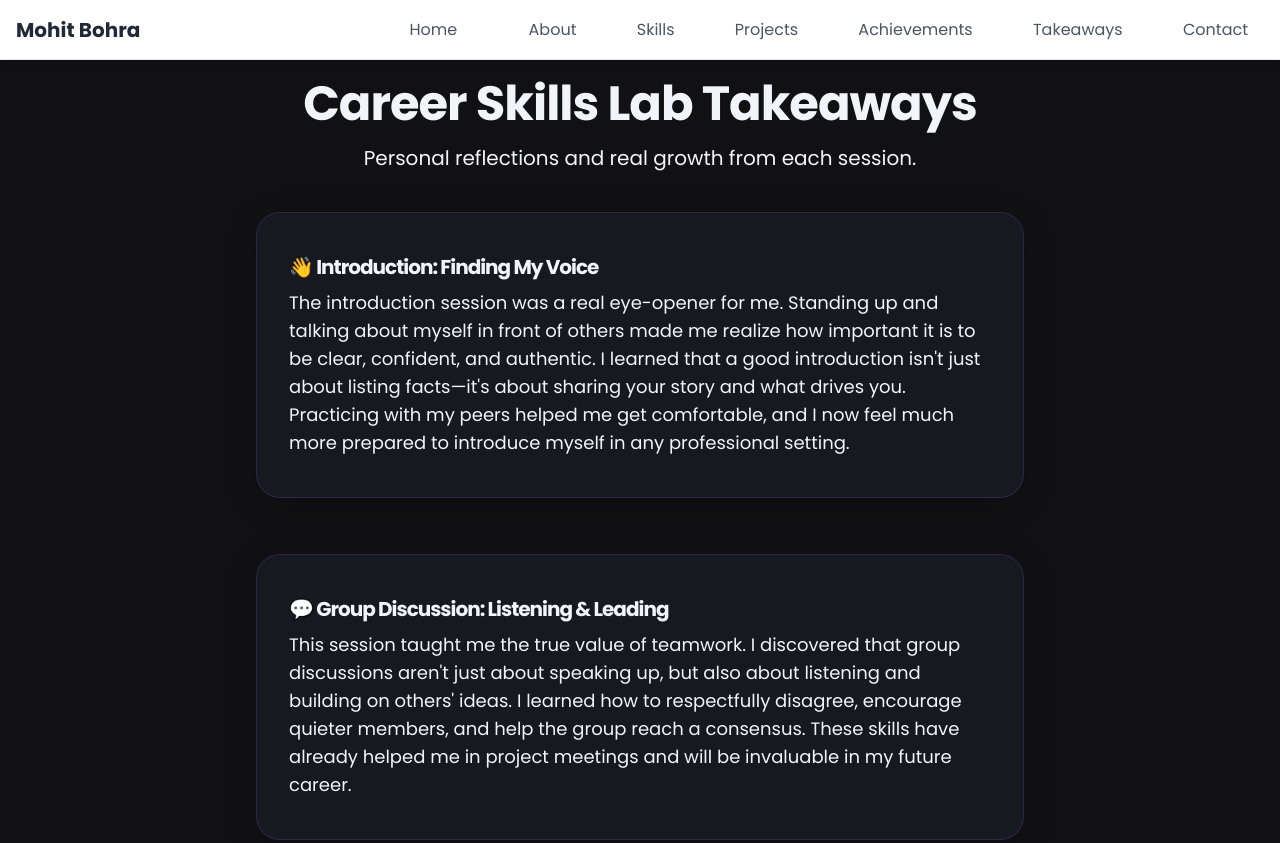
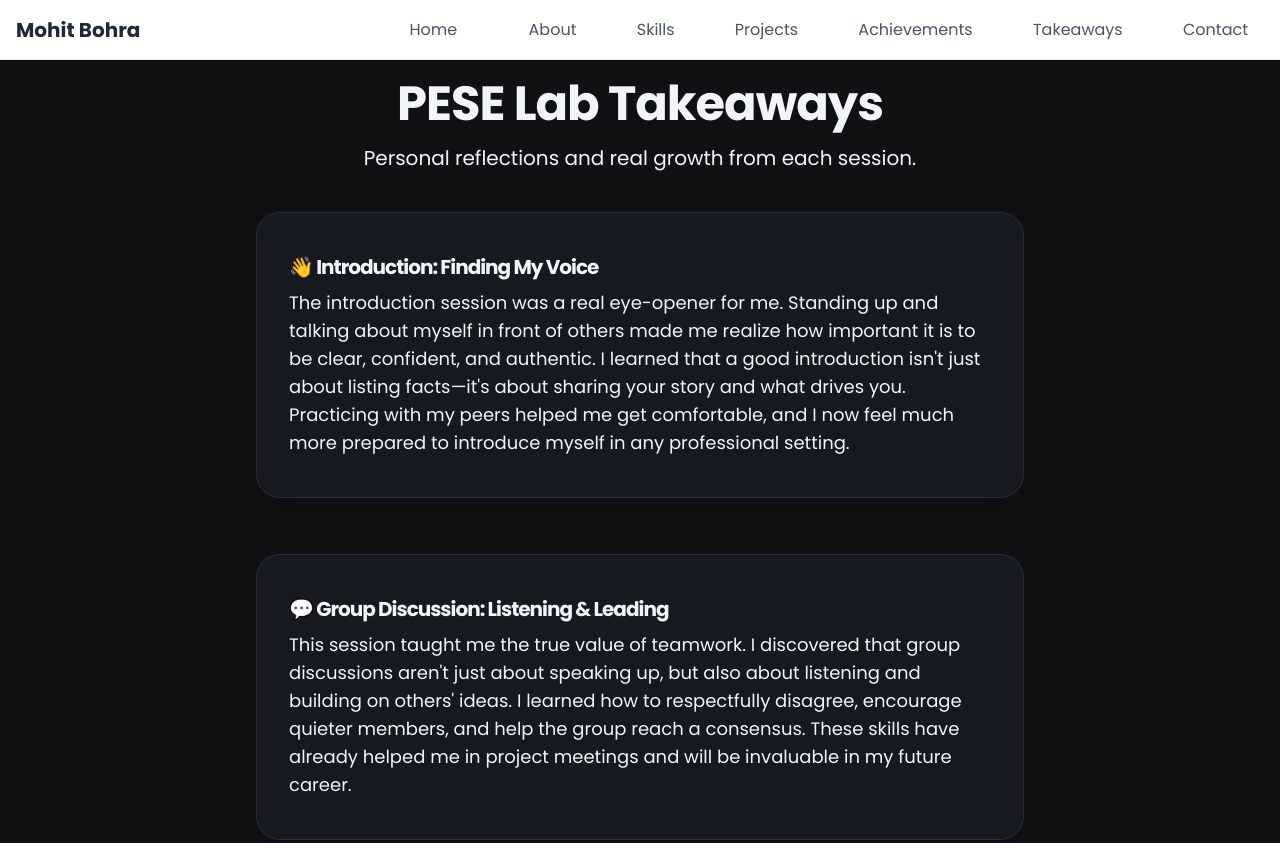
Before and after one commit to Mohitbohra18/eportfolio, a plain HTML site: page takeaways.html in a window 1280 px wide. Shown: the top 843 px of the page. Drawn offline with nearby package versions, Linux system fonts and the light colour scheme.

Commit message:
Update takeaways.html

```diff
--- a/takeaways.html
+++ b/takeaways.html
@@ -27,7 +27,7 @@
 
     <!-- Takeaways Section -->
     <div class="section-container pt-20 flex flex-col items-center">
-        <h1 class="text-5xl font-bold mb-4 animate-fadeInUp">Career Skills Lab Takeaways</h1>
+        <h1 class="text-5xl font-bold mb-4 animate-fadeInUp">PESE Lab Takeaways</h1>
         <p class="text-xl text-muted mb-10 animate-fadeInUp">Personal reflections and real growth from each session.</p>
         <div class="w-full max-w-3xl flex flex-col gap-8">
             <div class="card animate-fadeInUp">
```
